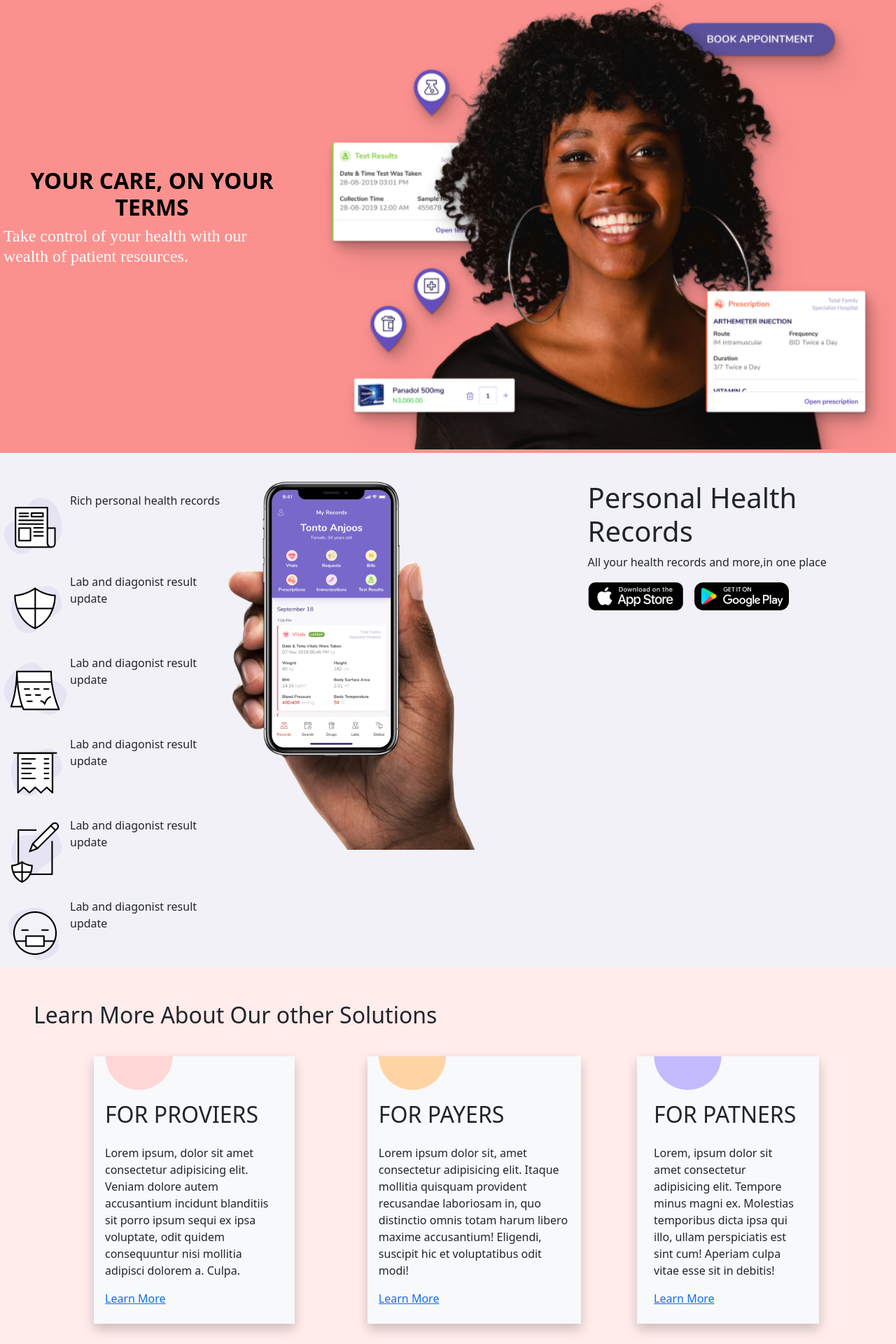
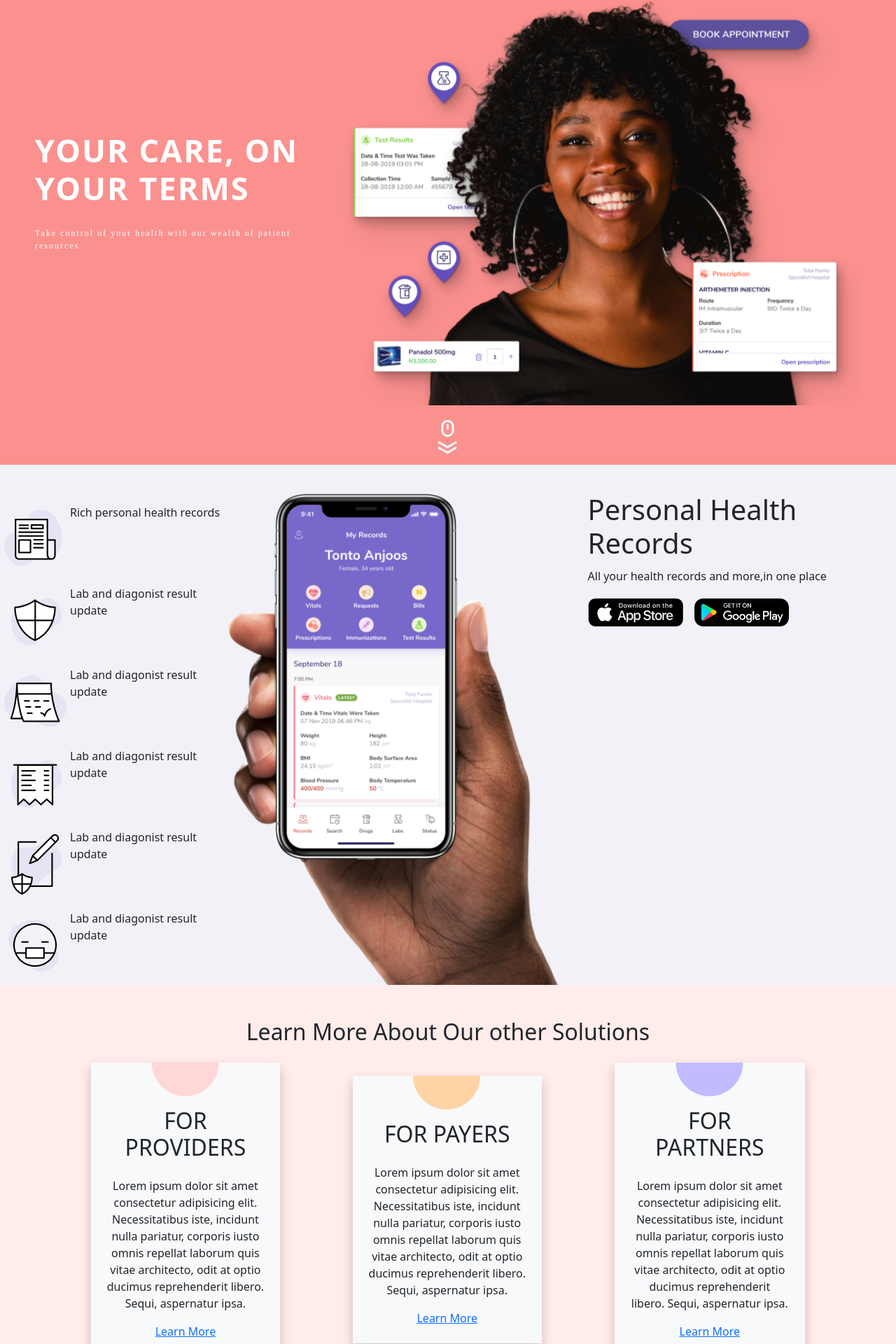
Before and after one commit to Devjulesoti/helium-project, a React (Create React App) app: page /solution in a window 1280 px wide. Shown: the part 99-2019 px from the top of the page at 70% size. Built offline with nearby package versions, Linux system fonts and the light colour scheme.

Commit message:
solution branch updated

```diff
--- a/src/Components/Landing/Lnavbar1.jsx
+++ b/src/Components/Landing/Lnavbar1.jsx
@@ -6,19 +6,19 @@ import { Link } from "react-router-dom";
 
 const Lnavbar1 = ({ data }) => {
   return (
-    <Navbar expand="lg" className="px-5 nav-wrap mb-4">
-      <Container>
+    <Navbar expand="lg" className="px-md-5 nav-wrap mb-4">
+      <Container >
         <Link to='/'>
-          <img src={navIcon} alt="" />
+          <img className="" src={navIcon} alt="" />
         </Link>
-        <Navbar.Toggle className="nn" aria-controls="basic-navbar-nav">
+        <Navbar.Toggle className="nn " aria-controls="basic-navbar-nav">
           <div className="hamburger">
             <span></span>
             <span></span>
             <span></span>
           </div>
         </Navbar.Toggle>
-        <Navbar.Collapse id="basic-navbar-nav">
+        <Navbar.Collapse id="basic-navbar-nav" className="">
           <Nav className="lnavcon ms-auto">
             <Link to='/solution' className="text-light lnavlinks">
               Solutions
--- a/src/Components/Solution/Section2.jsx
+++ b/src/Components/Solution/Section2.jsx
@@ -8,22 +8,22 @@ const Section2 = () => {
     <div className="lsection2">
       <Navbar1 />
       <div className="img-picture">
-        <div className="text-para">
+        <div className="text-code">
           <h2 className="care">
             <strong>YOUR CARE, ON YOUR TERMS</strong>
           </h2>
-          <h4>
+          <h4 className="take ">
             Take control of your health with our wealth of patient resources.
           </h4>
         </div>
 
         <img src={girl} alt="" />
-        <div className="arrow">
-          {/* <a href="#Footer-head">
+      </div>
+        <div className="arrow text-center pt-3 pb-3">
+          <a href="#Footer-head">
             <img src={fine} alt="" />
-          </a> */}
+          </a>
         </div>
-      </div>
     </div>
   );
 };
--- a/src/Components/Solution/Section3.jsx
+++ b/src/Components/Solution/Section3.jsx
@@ -46,12 +46,12 @@ const Section3 = () => {
       </div>
 
       <div className="hand-phone">
-        <img src={phone} alt="" className="w-75" />
+        <img src={phone} alt="" className="w-100" />
       </div>
-      <div className="third">
-        <h1>Personal Health Records </h1>
+      <div className="sthird">
+        <h1>Personal Health Records</h1>
         <p>All your health records and more,in one place</p>
-        <div className="d-flex gap-3 ">
+        <div className="d-flex justify content-around gap-3 ">
           <a href="www.apple.com">
             {" "}
             <img src={apple} alt="" />
--- a/src/Components/Solution/Section4.jsx
+++ b/src/Components/Solution/Section4.jsx
@@ -8,38 +8,35 @@ import '../../Styles/solution/Solution.css'
 const Section4 = () => {
   return (
     <div className='sosection4'>
-        <h2 className='pt-5 justify-content-center align-item-center px-5'>Learn More About Our
+        <h2 className='pt-5  px-5 learn'>Learn More About Our
           other Solutions
         </h2>
 
-        <div className=' container p-3 d-md-flex gap-2 justify-content-center align-items-center'>
+        <div className=' container d-md-flex gap-2 justify-content-center align-items-center'>
 
         <div className='px-5 py-3'>
-          <div className='each px-3 mb-3 bg-light pb-4'>
+          <div className='seach px-3 mb-3 bg-light pb-4 text-center'>
             <img src={card1} alt="" />
-            <h2 className='py-3'>FOR PROVIERS</h2>
-            <p>Lorem ipsum, dolor sit amet consectetur adipisicing elit. Veniam dolore autem accusantium incidunt blanditiis sit porro ipsum sequi ex ipsa voluptate, odit quidem consequuntur nisi mollitia adipisci dolorem a. Culpa.</p>
-            <a href="#" className='mb-3'>Learn More</a>
+            <h2 className='py-3'>FOR PROVIDERS</h2>
+<p>Lorem ipsum dolor sit amet consectetur adipisicing elit. Necessitatibus iste, incidunt nulla pariatur, corporis iusto omnis repellat laborum quis vitae architecto, odit at optio ducimus reprehenderit libero. Sequi, aspernatur ipsa.</p>            <a href="#" className='mb-3'>Learn More</a>
 
           </div>
         </div>
 
          <div className='px-5 py-3' >
-          <div className='each bg-light mb-3 pb-4 px-3'>
+          <div className='seach bg-light mb-3 pb-4 px-3 text-center'>
             <img src={card2} alt="" />
             <h2 className='py-3'>FOR PAYERS</h2>
-            <p>Lorem ipsum dolor sit, amet consectetur adipisicing elit. Itaque mollitia quisquam provident recusandae laboriosam in, quo distinctio omnis totam harum libero maxime accusantium! Eligendi, suscipit hic et voluptatibus odit modi!</p>
-            <a href="#" className='mb-3'>Learn More</a>
+<p>Lorem ipsum dolor sit amet consectetur adipisicing elit. Necessitatibus iste, incidunt nulla pariatur, corporis iusto omnis repellat laborum quis vitae architecto, odit at optio ducimus reprehenderit libero. Sequi, aspernatur ipsa.</p>            <a href="#" className='mb-3'>Learn More</a>
 
           </div>
         </div>
 
-        <div className=' px-4 py-3'>
-          <div className=' each bg-light mb-3 pb-4 px-4'>
+        <div className=' px-5 py-3'>
+          <div className=' seach bg-light mb-3 pb-4 px-4 text-center'>
             <img src={card3} alt="" />
-            <h2 className='py-3'>FOR PATNERS</h2>
-            <p>Lorem, ipsum dolor sit amet consectetur adipisicing elit. Tempore minus magni ex. Molestias temporibus dicta ipsa qui illo, ullam perspiciatis est sint cum! Aperiam culpa vitae esse sit in debitis!</p>
-            <a href="#" className='mb-3'>Learn More</a>
+            <h2 className='py-3'>FOR PARTNERS</h2>
+<p>Lorem ipsum dolor sit amet consectetur adipisicing elit. Necessitatibus iste, incidunt nulla pariatur, corporis iusto omnis repellat laborum quis vitae architecto, odit at optio ducimus reprehenderit libero. Sequi, aspernatur ipsa.</p>            <a href="#" className='mb-3'>Learn More</a>
 
           </div>
         </div>
--- a/src/Pages/Solution.jsx
+++ b/src/Pages/Solution.jsx
@@ -11,8 +11,6 @@ const Solution = () => {
        <Section2/>
        <Section3/>
        <Section4/>
-
-
     </div>
   )
 }
--- a/src/Styles/landing/Navbar.css
+++ b/src/Styles/landing/Navbar.css
@@ -35,6 +35,12 @@
     gap: 20px;
   }
 }
+@media (max-width: 600px) {
+  .navbar-nav {
+    margin-left: 50%;
+    gap: 20px;
+  }
+}
 
 /* .navbar-toggler:focus, .navbar-toggler.collapsed:focus{
   outline: none;
--- a/src/Styles/solution/Solution.css
+++ b/src/Styles/solution/Solution.css
@@ -3,21 +3,33 @@
   margin-top: 1rem;
 }
 .care {
-  text-align: center;
-  width: 80%;
-  margin-left: 2rem;
+  text-align: left;
+  width: 75%;
+  letter-spacing: 2px;
+  color: #fff;
+  padding-bottom: 20px;
+  font-size: 20px;
+
+}
+.take{
+  width:95% ;
+  text-align: left;
+  padding-bottom: 10px;
+  letter-spacing: 2px;
+  line-height: 1.5;
+}
+.arrow{
+    margin: 0 auto;
 }
 
-.each {
-  box-shadow: 0 8px 16px 0 rgba(0, 0, 0, 0.2);
+.seach {
+   box-shadow: 0 8px 16px 0 rgba(0, 0, 0, 0.2);
 }
 .lsection2 {
   max-width: 1400px;
   width: 100%;
   margin: 0 auto;
   background-color: #fb918f;
-
-  /* background-color: #fb918f; */
 
 }
 
@@ -29,9 +41,6 @@
   margin: 0 auto;
 }
 .sthird {
-  padding-top: 3rem;
-  /* width: 15%; */
-  margin-right: 100px;
   line-height: 30px;
   word-break: 30px;
 }
@@ -40,6 +49,10 @@
   width: 100%;
   margin: 0 auto;
   background-color: #ffeceb;
+}
+.learn{
+  text-align: center;
+
 }
 .img-picture {
   display: flex;
@@ -87,9 +100,7 @@ h4 {
   .sosection4 {
     background-color: white;
   }
-  .arrow {
-    position: static;
-  }
+
 }
 
 @media screen and (max-width: 768px) {
@@ -105,21 +116,30 @@ h4 {
   .img-picture img {
     width: 100%;
   }
-  .each {
+  .seach {
     width: 100%;
-    height: 70vh;
+    /* height: 70vh; */
   }
 }
 @media screen and (min-width: 1024px) {
   .img-picture {
-    background-color: #fb918f;
+    /* background-color: #fb918f; */
+    /* width: 70%; */
     color: #000;
     display: flex;
+    justify-content: space-around;
+    padding-left: 50px;
+    padding-right: 50px;
+
   }
-  .arrow {
-    position: relative;
-    top: 290px;
-    right: 600px;
+  .take{
+    font-size: 12px;
+  }
+
+  .care{
+    font-weight: 400;
+    font-size: 45px;
+    width: 100%;
   }
 }
 
@@ -129,11 +149,7 @@ h4 {
     color: #000;
     display: flex;
   }
-  .arrow {
-    position: relative;
-    top: 290px;
-    right: 600px;
-  }
+
 }
 
 .footer {
```
